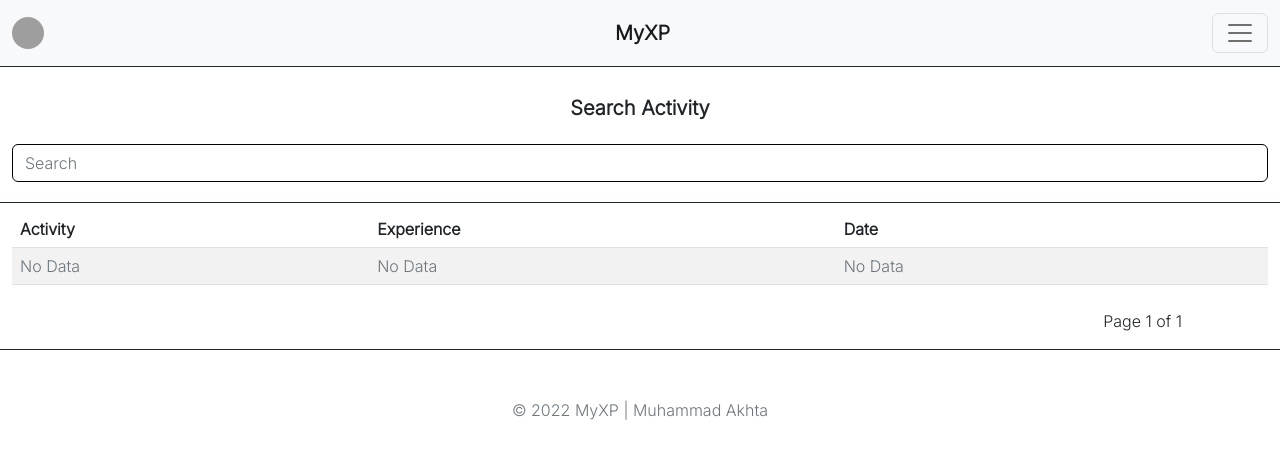
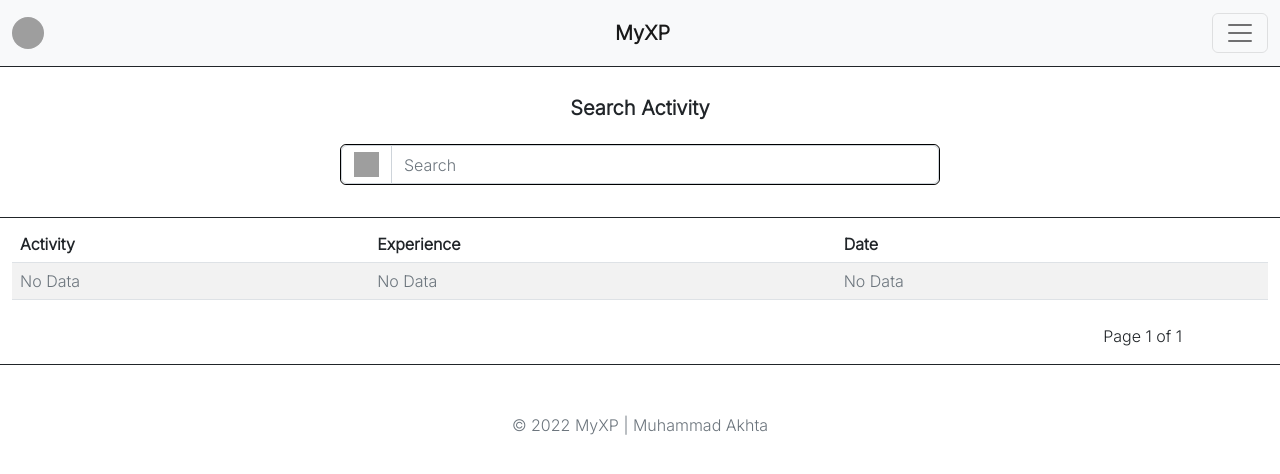
Before and after one commit to Akosovski/MyXP, a Django app: a page that uses templates/progression/search_activity.html in a window 1280 px wide. Shown: the top 474 px of the page. Run offline with Django 4.2, Linux system fonts and the light colour scheme; a user stored in the database is signed in; data that the repository does not hold is empty; grey boxes are pictures that could not be loaded.

Commit message:
Minor Rework of Search Bar

```diff
--- a/myxp/static/css/style.css
+++ b/myxp/static/css/style.css
@@ -41,6 +41,10 @@
     background: lightgreen;
 }
 
+#search-bar{
+    max-width: 600px;
+}
+
 #table-container{
     min-width: 800px;
 }
--- a/progression/views.py
+++ b/progression/views.py
@@ -78,6 +78,11 @@ def activity_list(request):
 
 @login_required(login_url = '/authentication/login')
 def search_activity(request):
+    if request.method == 'POST':
+        activity_name = request.POST.get('name')
+        activity_xp = request.POST.get('xp')
+        activity_summary = request.POST.get('summary')
+
     activities = Activity.objects.order_by('-updated_at')
     paginator = Paginator(activities, 15)
     page_number = request.GET.get('page')
--- a/templates/progression/search_activity.html
+++ b/templates/progression/search_activity.html
@@ -8,14 +8,20 @@
 {% include 'partials/_messages.html' %}
 
 <div class="row pt-5 ps-0 pe-0 m-0 overflow-auto mh-100">
-    <h5 class="mt-5" style="text-align: center; font-weight: bold">Search Activity</h5>
-    <!-- Search Bar -->
-    <div class="mb-3 mt-3 rounded">
-        <input type="text" class="form-control activityadd input-group" id="searchInput" placeholder="Search">
-    </div>
+    <form name="search-activity" action="{% url 'search-activity' %}" method="POST">
+        {% csrf_token %}
+        <h5 class="mt-5" style="text-align: center; font-weight: bold">Search Activity</h5>
+        <!-- Search Bar -->
+        <div class="container d-sm-flex justify-content-center d-grid justify-content-sm-center ">
+            <div class="input-group mt-3 mb-3 rounded" id="search-bar">
+                <label class="input-group-text" for="searchInput" style="background-color: white;"><img src="https://www.svgrepo.com/show/14071/search.svg" width="25" height="25" class="flex-shrink-0"></label>
+                <input type="text" class="form-control activityadd" id="searchInput" placeholder="Search">
+            </div>
+        </div>
+    </form>
 
     <!-- Search Result Table -->
-    <div class="container-fluid mt-1 border border-dark border-1 border-end-0 border-start-0" id="table-container">
+    <div class="container-fluid border border-dark border-1 border-end-0 border-start-0" id="table-container">
         <div class="app-table mt-2">
             <table class="table table-striped">
                 <thead>
```
